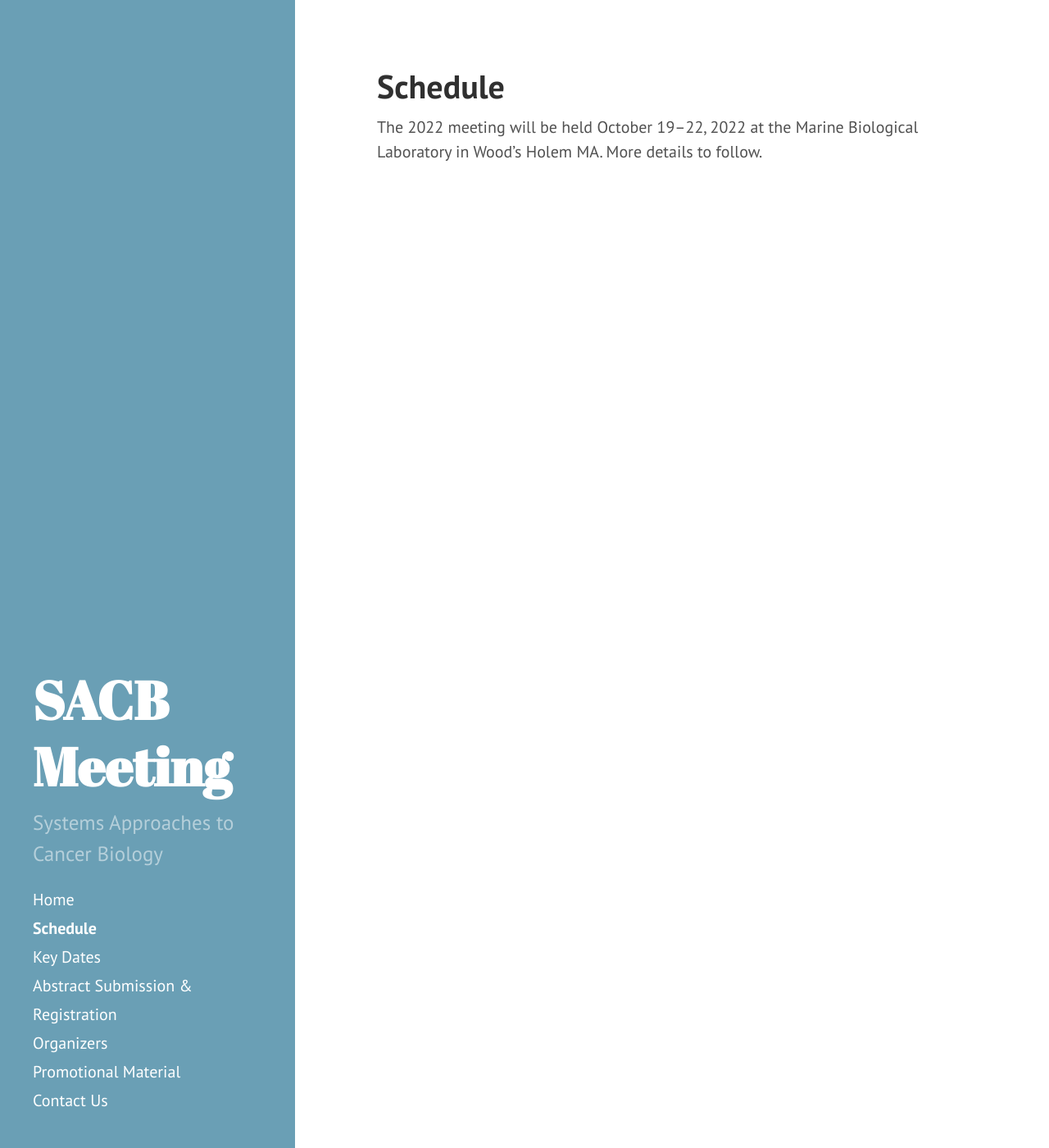
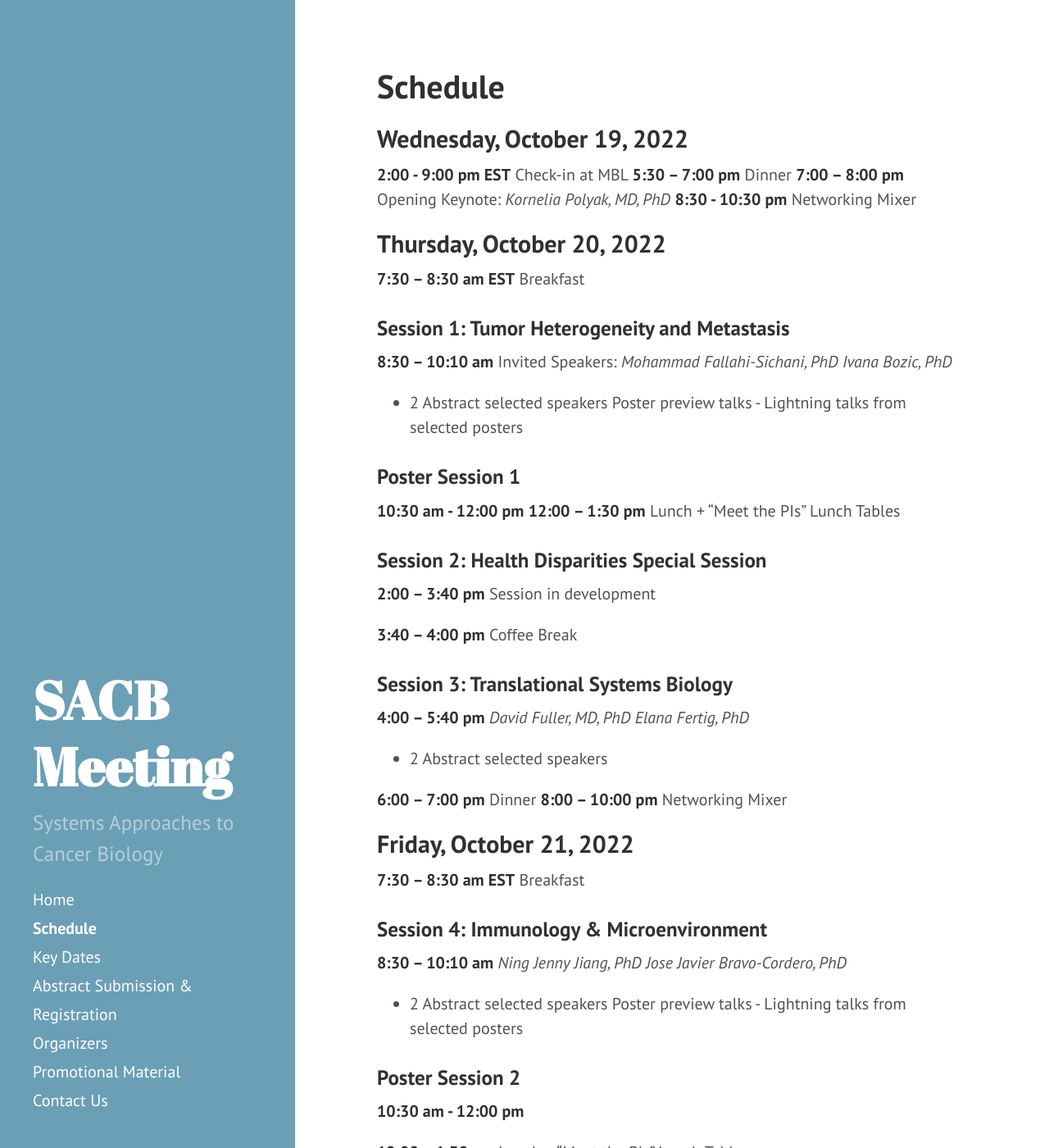
Before and after one commit to AECCSB/sacb-meeting, a Jekyll site: the page built from schedule.md, in a window 1280 px wide and 1400 px high. Shown: the whole window at 82% size. Built offline with Jekyll 4.4.1, drawn with Linux system fonts in a browser that asks for light colours; some of the changed text lies outside the part shown.

Commit message:
Update schedule.md

```diff
--- a/schedule.md
+++ b/schedule.md
@@ -3,4 +3,88 @@ title: Schedule
 layout: page
 ---
 
-The 2022 meeting will be held October 19–22, 2022 at the Marine Biological Laboratory in Wood's Holem MA. More details to follow.
+## Wednesday, October 19, 2022
+
+**2:00 - 9:00 pm EST**    Check-in at MBL
+**5:30 – 7:00 pm**        Dinner
+**7:00 – 8:00 pm**        Opening Keynote: _Kornelia Polyak, MD, PhD_
+**8:30 - 10:30 pm**       Networking Mixer
+
+## Thursday, October 20, 2022
+
+**7:30 – 8:30 am EST**    Breakfast
+
+### Session 1: Tumor Heterogeneity and Metastasis
+**8:30 – 10:10 am**
+Invited Speakers:
+_Mohammad Fallahi-Sichani, PhD_
+_Ivana Bozic, PhD_
++ 2 Abstract selected speakers
+Poster preview talks - Lightning talks from selected posters
+
+### Poster Session 1
+**10:30 am - 12:00 pm**
+**12:00 – 1:30 pm**		Lunch + “Meet the PIs” Lunch Tables
+
+### Session 2: Health Disparities Special Session
+**2:00 – 3:40 pm**
+Session in development
+
+**3:40 – 4:00 pm**		Coffee Break
+
+### Session 3: Translational Systems Biology
+**4:00 – 5:40 pm**
+_David Fuller, MD, PhD_
+_Elana Fertig, PhD_
++ 2 Abstract selected speakers
+
+**6:00 – 7:00 pm**		Dinner
+**8:00 – 10:00 pm**		Networking Mixer
+
+## Friday, October 21, 2022
+
+**7:30 – 8:30 am EST**		Breakfast
+
+### Session 4: Immunology & Microenvironment
+**8:30 – 10:10 am**
+_Ning Jenny Jiang, PhD_
+_Jose Javier Bravo-Cordero, PhD_
++ 2 Abstract selected speakers
+Poster preview talks - Lightning talks from selected posters
+
+### Poster Session 2
+**10:30 am - 12:00 pm**
+
+**12:00 – 1:30 pm**		Lunch + “Meet the PIs” Lunch Tables
+
+### Session 5: Systems Pharmacology
+**2:00 – 3:40 pm**
+_Mike Lee, PhD_
+_Dan Kirouac, PhD_
++ 2 Abstract selected speakers
+
+**3:40 – 4:00 pm**		Coffee Break
+
+### Session 6: Cancer Evolution and Mechanisms of Resistance
+**4:00 – 5:40 pm**
+_Amy Boddy, PhD_
+_James DeGregori, PhD_
++ 2 Abstract selected speakers
+
+**6:00 – 7:00 pm**		Dinner
+
+## Saturday, October 22, 2022
+
+**7:30 – 8:30 am EST**    Breakfast
+
+### Session 7: Signaling Networks in Cancer
+**9:00 – 10:40 am**
+_Reka Albert, PhD_
+_Kristen Naegle, PhD_
++ 2 Abstract selected speakers
+
+**10:40 - 11:00 am**      Coffee Break
+**11:00 am - 12:00 pm**   Closing Keynote: _Michael Yaffe, MD, PhD_
+
+
+_Note: Invited talks will be limited to 35 minutes total (5 minutes for questions). Selected talks will be limited to 15 minutes total. Poster preview lightning talks will be 2 minutes and meant to be previews of posters._
```
